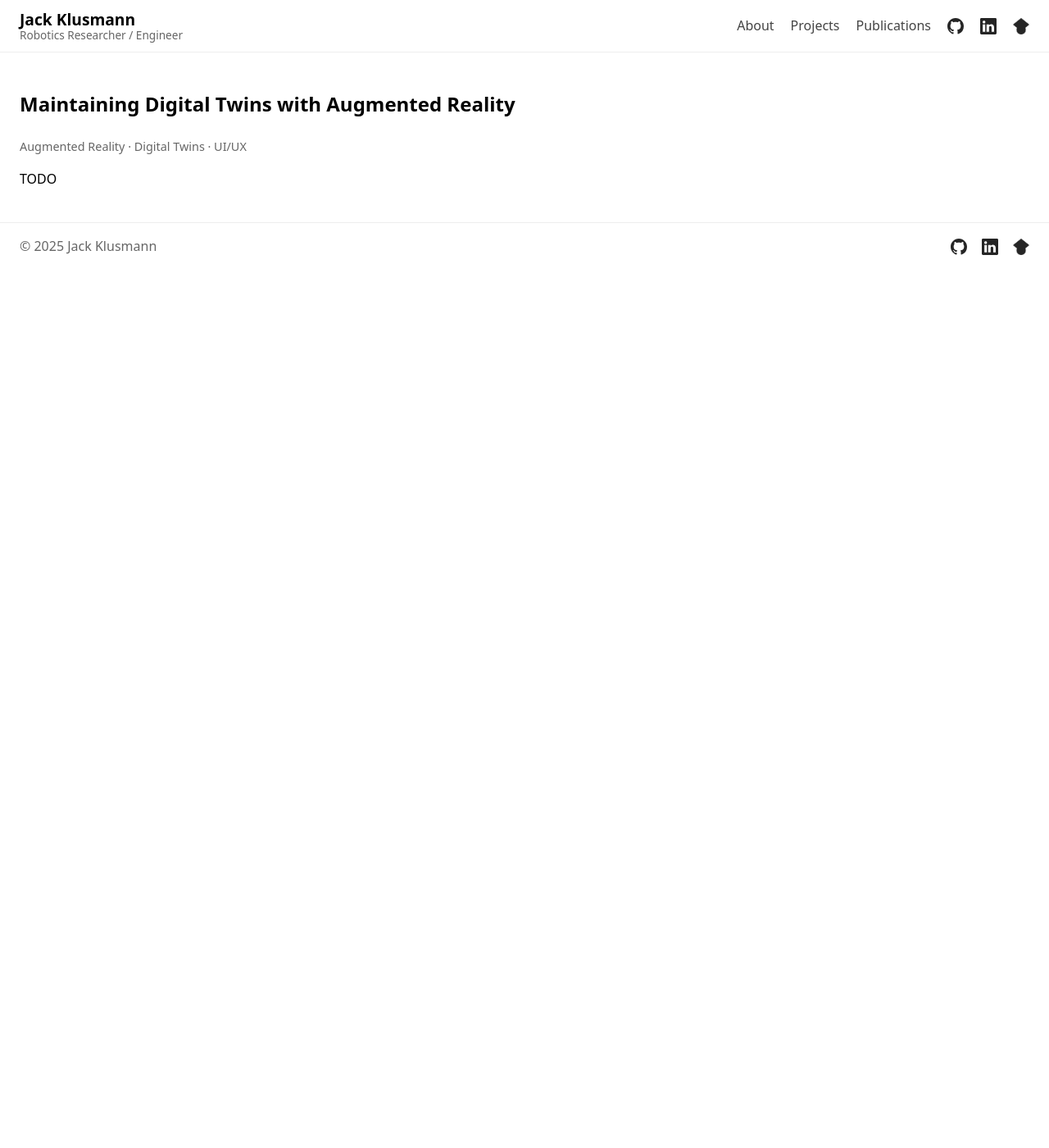
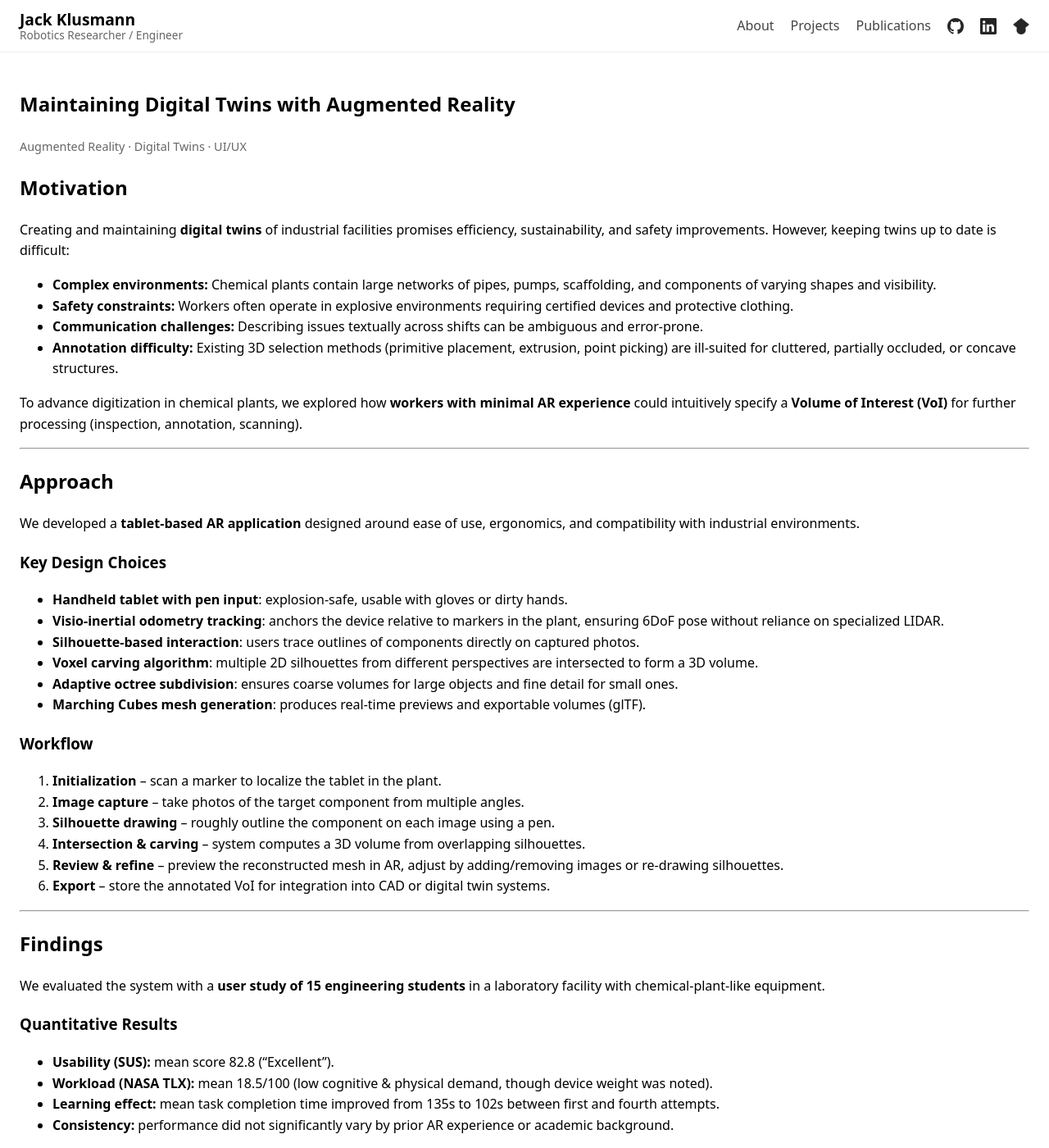
Before and after one commit to Jack-Klusmann/jack-klusmann.github.io, a Jekyll site: the page built from _projects/maintaining_digital_twins_with_ar.md, in a window 1280 px wide and 1400 px high. Shown: the whole window at 82% size. Built offline with Jekyll 4.4.1, drawn with Linux system fonts in a browser that asks for light colours; some of the changed text lies outside the part shown.

Commit message:
First project

```diff
--- a/_projects/maintaining_digital_twins_with_ar.md
+++ b/_projects/maintaining_digital_twins_with_ar.md
@@ -7,4 +7,80 @@ thumb: "/assets/chemical_facility.png"
 weight: 2022
 ---
 
-TODO
+## Motivation
+Creating and maintaining **digital twins** of industrial facilities promises efficiency, sustainability, and safety improvements. However, keeping twins up to date is difficult:
+
+- **Complex environments:** Chemical plants contain large networks of pipes, pumps, scaffolding, and components of varying shapes and visibility.
+- **Safety constraints:** Workers often operate in explosive environments requiring certified devices and protective clothing.
+- **Communication challenges:** Describing issues textually across shifts can be ambiguous and error-prone.
+- **Annotation difficulty:** Existing 3D selection methods (primitive placement, extrusion, point picking) are ill-suited for cluttered, partially occluded, or concave structures.
+
+To advance digitization in chemical plants, we explored how **workers with minimal AR experience** could intuitively specify a **Volume of Interest (VoI)** for further processing (inspection, annotation, scanning).
+
+---
+
+## Approach
+We developed a **tablet-based AR application** designed around ease of use, ergonomics, and compatibility with industrial environments.
+
+### Key Design Choices
+- **Handheld tablet with pen input**: explosion-safe, usable with gloves or dirty hands.
+- **Visio-inertial odometry tracking**: anchors the device relative to markers in the plant, ensuring 6DoF pose without reliance on specialized LIDAR.
+- **Silhouette-based interaction**: users trace outlines of components directly on captured photos.
+- **Voxel carving algorithm**: multiple 2D silhouettes from different perspectives are intersected to form a 3D volume.
+- **Adaptive octree subdivision**: ensures coarse volumes for large objects and fine detail for small ones.
+- **Marching Cubes mesh generation**: produces real-time previews and exportable volumes (glTF).
+
+### Workflow
+1. **Initialization** – scan a marker to localize the tablet in the plant.
+2. **Image capture** – take photos of the target component from multiple angles.
+3. **Silhouette drawing** – roughly outline the component on each image using a pen.
+4. **Intersection & carving** – system computes a 3D volume from overlapping silhouettes.
+5. **Review & refine** – preview the reconstructed mesh in AR, adjust by adding/removing images or re-drawing silhouettes.
+6. **Export** – store the annotated VoI for integration into CAD or digital twin systems.
+
+---
+
+## Findings
+We evaluated the system with a **user study of 15 engineering students** in a laboratory facility with chemical-plant-like equipment.
+
+### Quantitative Results
+- **Usability (SUS):** mean score 82.8 (“Excellent”).
+- **Workload (NASA TLX):** mean 18.5/100 (low cognitive & physical demand, though device weight was noted).
+- **Learning effect:** mean task completion time improved from 135s to 102s between first and fourth attempts.
+- **Consistency:** performance did not significantly vary by prior AR experience or academic background.
+
+### Qualitative Feedback
+- Users found the **annotation process intuitive and effective** even without prior AR training.
+- The **3D previews** were valued for verifying annotation quality.
+- **Main limitation:** the iPad device was large and heavy, especially for participants with smaller hand spans. Many suggested smartphones as more ergonomic.
+
+### Expert Feedback
+Industry engineers highlighted additional use cases:
+- Documenting **temporary changes** (e.g., sensor placement).
+- **Guided scanning** of selected sub-areas to update digital twins.
+- Clearer **component selection** compared to pointer-based methods.
+
+---
+
+## Applications
+This AR interaction pipeline demonstrates a practical and scalable way to maintain digital twins in real industrial environments:
+
+- **Shift communication:** workers can mark anomalies unambiguously for colleagues.
+- **Maintenance & inspection:** selected VoIs streamline planning and task execution.
+- **Digital twin updates:** VoIs define scan regions, enabling targeted scanning and annotation.
+- **Documentation:** spatially contextual records of temporary sensors, replaced parts, or modifications.
+- **Selection tool:** more robust than single-point picking in complex assemblies.
+
+### Future Directions
+- Integration into full **immersive digital twin interfaces** for chemical plants.
+- Exploration of **lighter, more ergonomic devices** (smartphones, certified wearables).
+- Support for **complex geometries** (e.g., components with holes).
+- **Guided navigation & safety monitoring** to reduce risk in constrained plant environments.
+- Potential use of **neural radiance fields** for large-scale localization.
+
+---
+
+**Links:**
+[IEEE ISMAR 2023 Paper](https://ieeexplore.ieee.org/document/10308192)
+
+## Media
```
Also changed, not shown: _projects/human_robot_interaction.md (added, +10 -0 lines), assets/construction.png (added), 1 other file.
